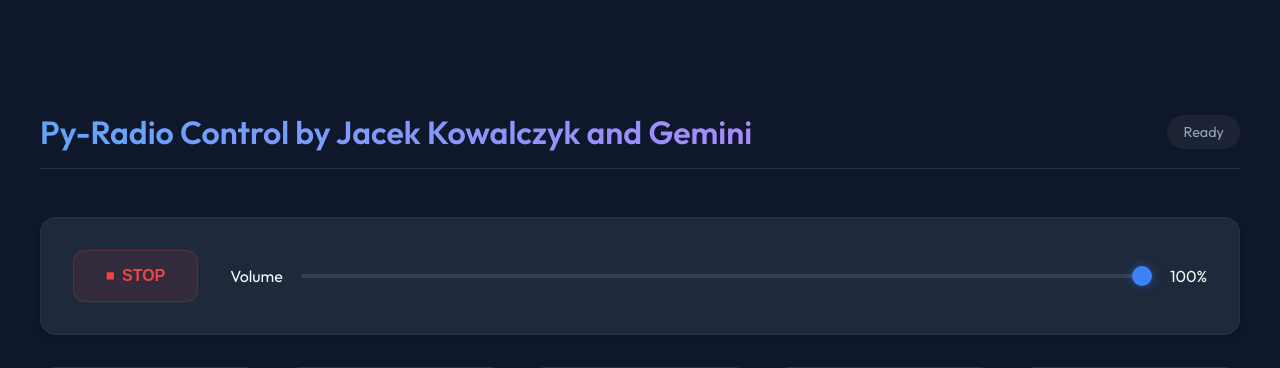
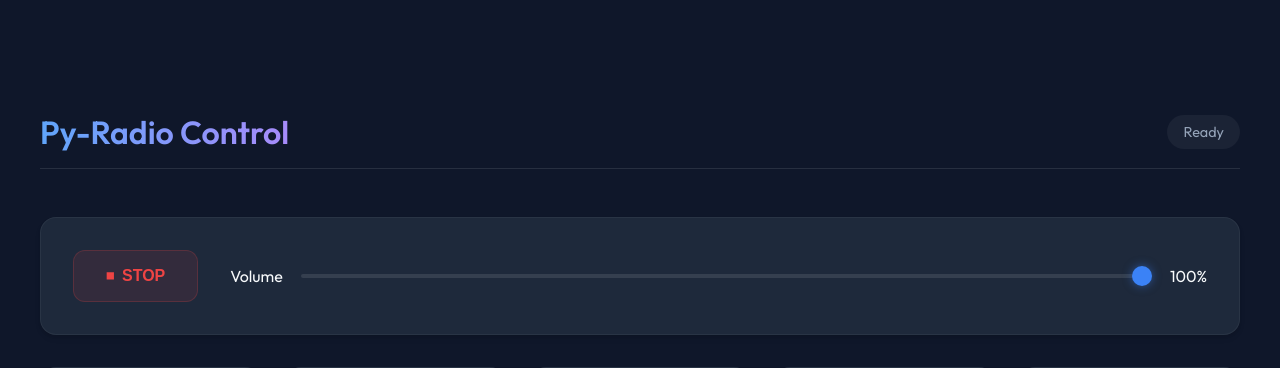
Before and after one commit to jacekkowalczyk82/py-radio, a Flask app: page / in a window 1280 px wide. Shown: the top 368 px of the page. Run offline with Flask 3, Linux system fonts and the light colour scheme.

Commit message:
cleaning app name

```diff
--- a/web_control/templates/index.html
+++ b/web_control/templates/index.html
@@ -13,7 +13,7 @@
 <body>
     <div class="container">
         <header>
-            <h1>Py-Radio Control by Jacek Kowalczyk and Gemini</h1>
+            <h1>Py-Radio Control</h1>
             <div class="status-indicator" id="status-indicator">Ready</div>
         </header>
 
```
